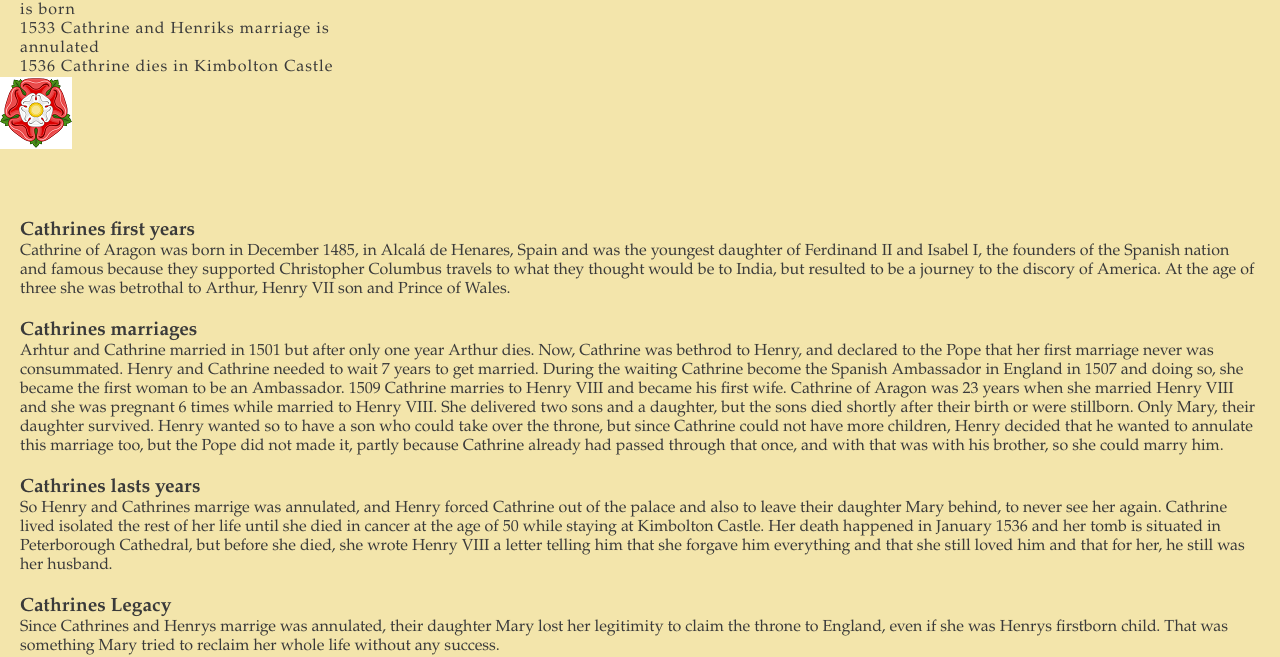
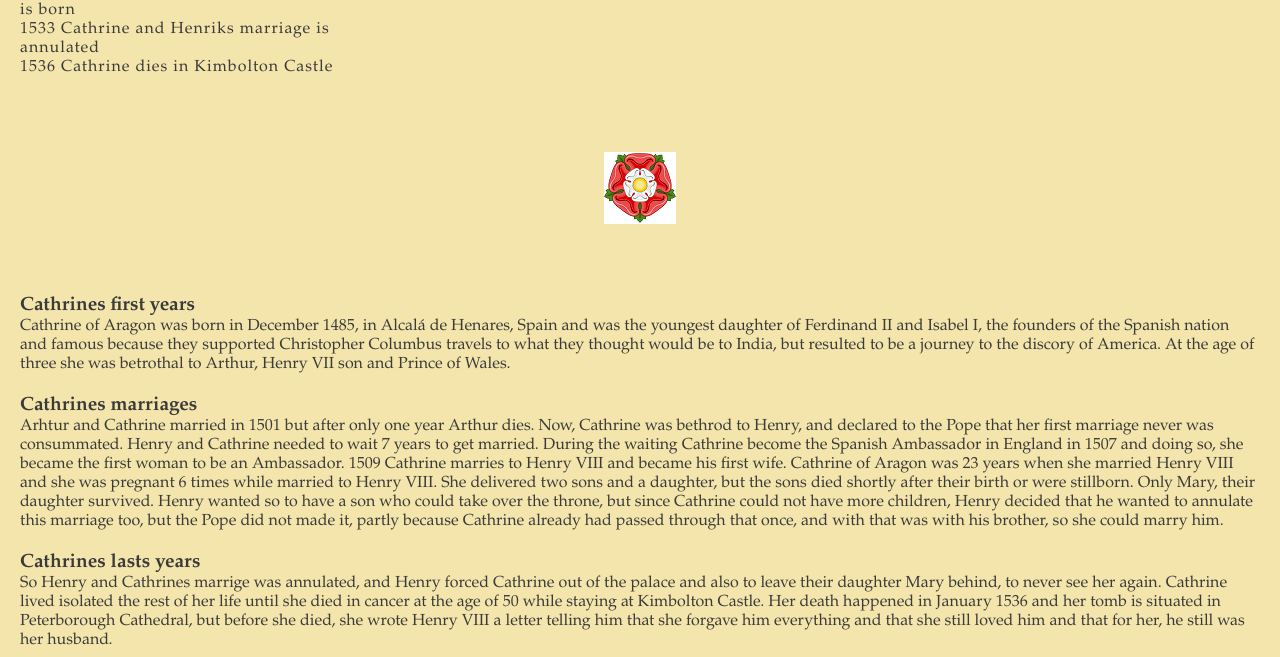
Before and after one commit to Code-Institute-Submissions/Cathrine-of-Aragon, a plain HTML site: page index.html in a window 1280 px wide. Shown: the part 888-1545 px from the top of the page. Drawn offline with Linux system fonts and the light colour scheme.

Commit message:
add tudor rose flex container

```diff
--- a/assets/css/style.css
+++ b/assets/css/style.css
@@ -159,9 +159,10 @@ letter-spacing: 1px;
 	/*Tudor-rose */
 
 
-    #tudor-rose {
-        padding-top: 50px;
-        padding-left: 650px;
+    #tudor-rose-flex-container {
+        padding-top: 75px;
+        display: flex;
+        justify-content: center;
     }
 
 .lifestory {
--- a/index.html
+++ b/index.html
@@ -50,7 +50,7 @@
 	</ul>
 </div>
 
-<div class="flex-container-rose">
+<div id="tudor-rose-flex-container">
 
 	<img src="assets/images/Tudor_Rose.svg.png" alt="Tudor Rose">
 
```
